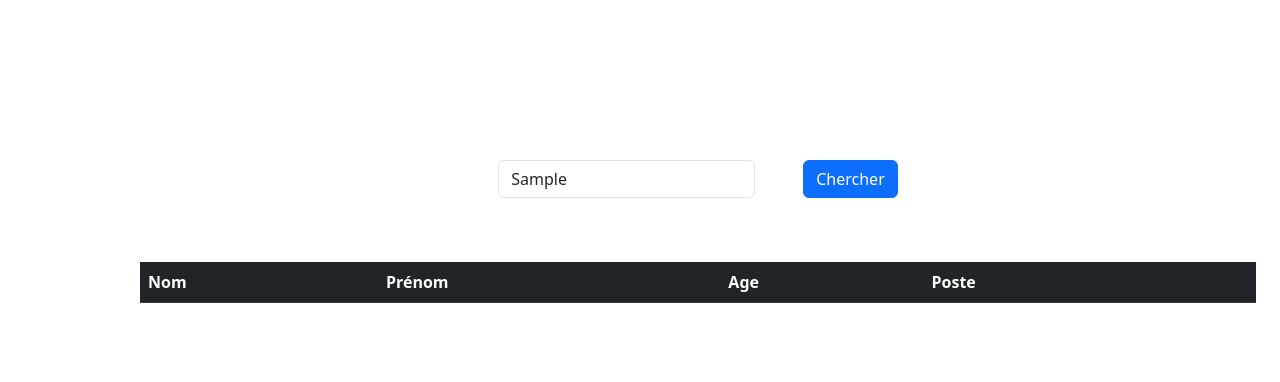
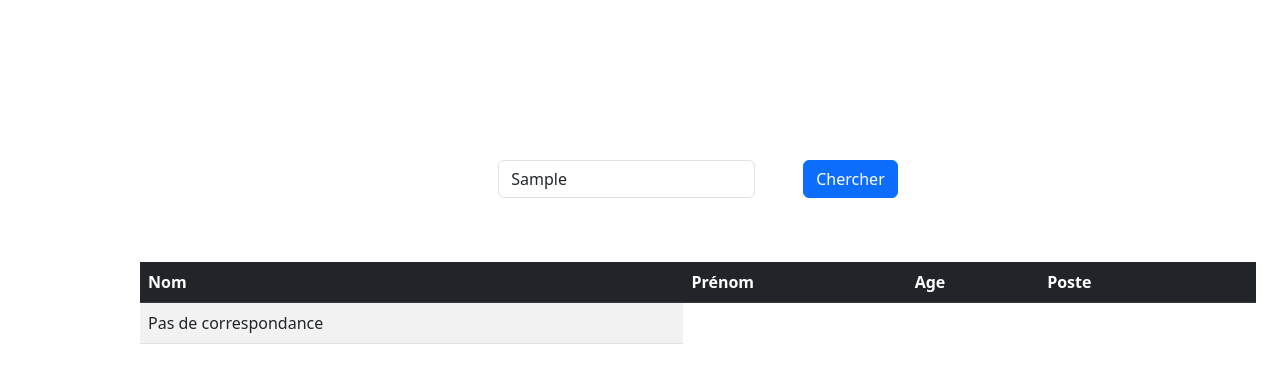
Before and after one commit to Tendry-Rkt56/fetch-json-table, a plain HTML site: page index.html in a window 1280 px wide. Both pictures are taken after typing "Sample" into the empty fields and a click on the input "Chercher". Drawn offline with Linux system fonts and the light colour scheme.

Commit message:
Modification du fichier json et du code JS

```diff
--- a/index.html
+++ b/index.html
@@ -3,7 +3,7 @@
 <head>
      <meta charset="UTF-8">
      <meta name="viewport" content="width=device-width, initial-scale=1.0">
-     <title>Document</title>
+     <title>Recherche</title>
      <link rel="stylesheet" href="styles/bootstrap.min.css">
      <link rel="stylesheet" href="styles/index.css">
 </head>
--- a/script/index.js
+++ b/script/index.js
@@ -36,17 +36,17 @@ search.addEventListener('input', async () => {
      let timeOut;
      clearTimeout(timeOut)
      timeOut = setTimeout(async () => {
-          if (search.value !== "") {
+          tbody.innerHTML = ''
+          if (search.value.length >  2) {
                const value = search.value
-               tbody.innerHTML = ''
-               if (Array.isArray(data)) {
+               if (Array.isArray(data) && data.length > 0) {
                     append(data, value, tbody)
                }
           }
           else {
                populateTable(data, tbody)
           }
-     }, 100)
+     }, 200)
 })
 
 
@@ -60,7 +60,15 @@ function append (data, valeur, container)
 {
      let filterData = []
      filterData = data.filter(element => element.nom.toLowerCase().includes(valeur.toLowerCase()) || element.prenom.toLowerCase().includes(valeur.toLowerCase()))
-     populateTable(filterData, container)
+     if (filterData.length > 0) {
+          populateTable(filterData, container)
+     }
+     else {
+          const tr = document.createElement('tr')
+          const td = createTd('Pas de correspondance', {'colspan' : 10})
+          tr.appendChild(td)
+          container.appendChild(tr)
+     }
 }
 
 /**
```
